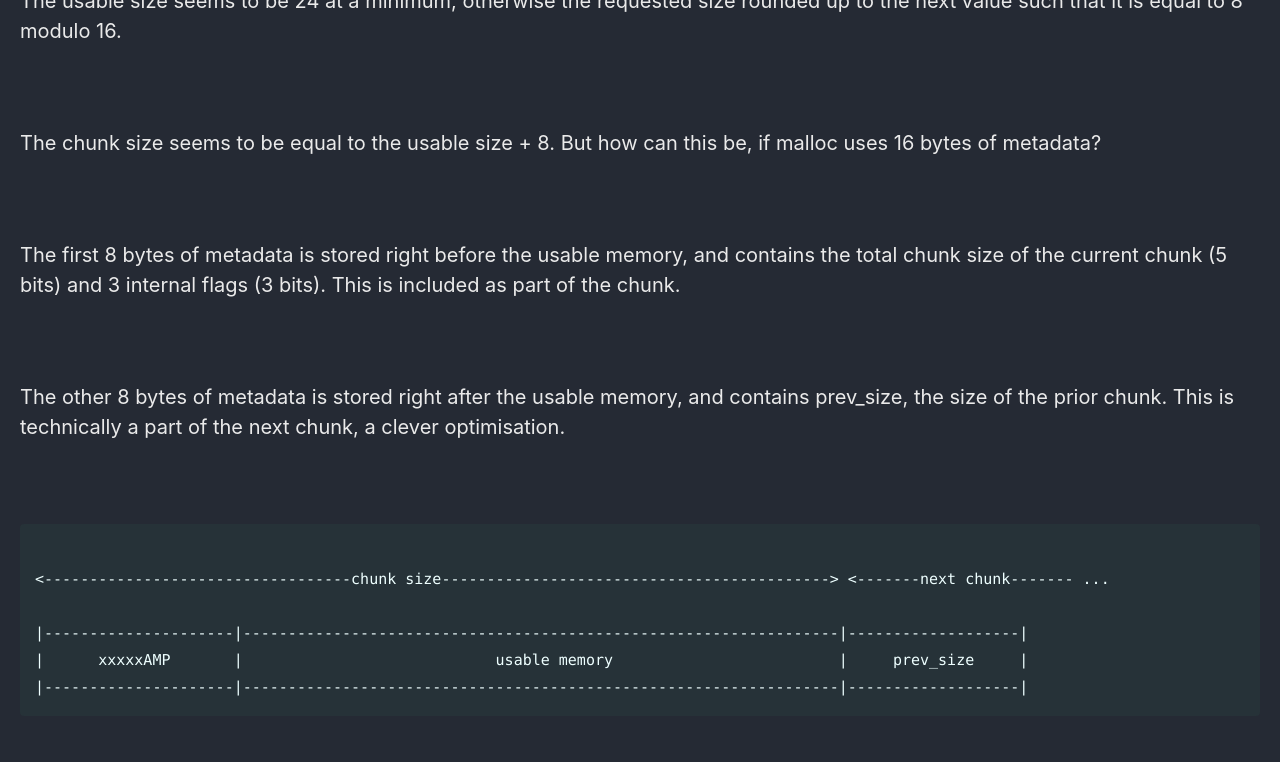
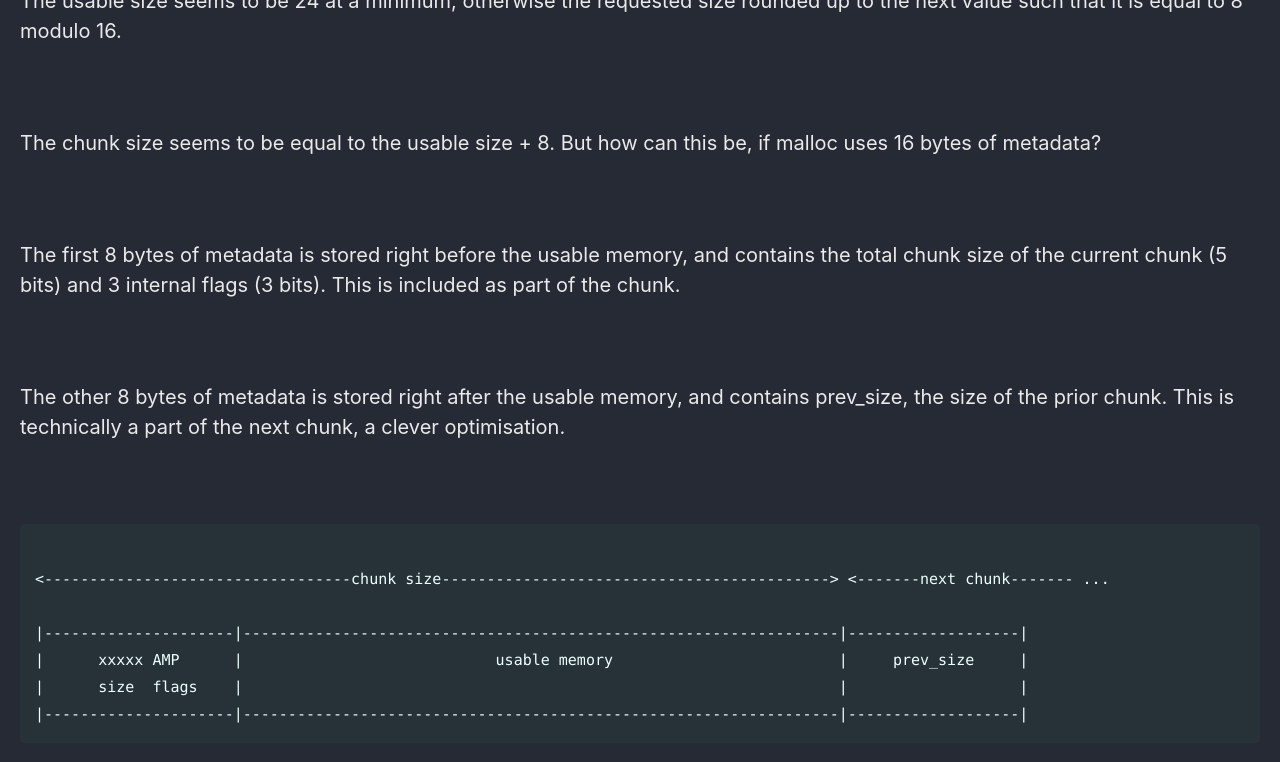
Before and after one commit to Connor-McCartney/Connor-McCartney.github.io, a Jekyll site: the page built from _pages/misc/malloc-and-tcache.md, in a window 1280 px wide and 900 px high, scrolled down 696 px. Shown: the top 762 px of the window. Built offline with Jekyll 4.4.1, drawn with Linux system fonts in a browser that asks for light colours; cached includes are drawn as plain includes.

Commit message:
Update malloc-and-tcache.md

````diff
--- a/_pages/misc/malloc-and-tcache.md
+++ b/_pages/misc/malloc-and-tcache.md
@@ -48,6 +48,14 @@ The other 8 bytes of metadata is stored right after the usable memory, and conta
 <----------------------------------chunk size-------------------------------------------> <-------next chunk------- ...
 
 |---------------------|------------------------------------------------------------------|-------------------|
-|      xxxxxAMP       |                            usable memory                         |     prev_size     |
+|      xxxxx AMP      |                            usable memory                         |     prev_size     |
+|      size  flags    |                                                                  |                   |
 |---------------------|------------------------------------------------------------------|-------------------|
 ```
+
+
+
+<br>
+
+
+<br>
````
